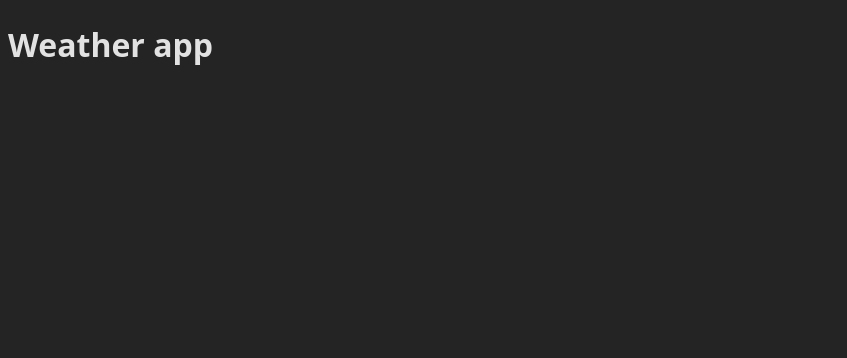
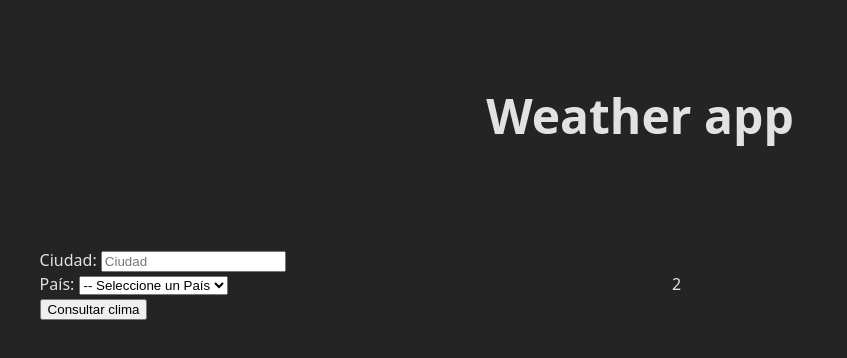
Before and after one commit to StyvenSoft/React-TypeScript-Complete-Guide, a React (Vite) app in the folder weather-react-app/: page / in a window 1280 px wide. Shown: the top 358 px of the page, without its empty margins (0-847 px from the left). Built offline with nearby package versions, Linux system fonts and the light colour scheme.

Commit message:
A climate consultation form was created.

```diff
--- /dev/null
+++ b/weather-react-app/src/App.module.css
@@ -0,0 +1,21 @@
+.title {
+    text-align: center;
+    font-size: 3rem;
+    margin-top: 5rem;
+}
+
+.container {
+    width: 95%;
+    max-width: 100rem;
+    margin: 0 auto;
+}
+
+@media (min-width: 768px) {
+    .container {
+        display: grid;
+        grid-template-columns: repeat(2, 1fr);
+        align-items: center;
+        gap: 4rem;
+        margin-top: 5rem;
+    }
+}
--- a/weather-react-app/src/App.tsx
+++ b/weather-react-app/src/App.tsx
@@ -1,8 +1,16 @@
+import styles from "./App.module.css";
+import Form from "./components/Form/Form";
+
 function App() {
 
   return (
     <>
-      <h1>Weather app</h1>
+      <h1 className={styles.title}>Weather app</h1>
+
+      <div className={styles.container}>
+        <p><Form /></p>
+        <p>2</p>
+      </div>
     </>
   )
 }
--- /dev/null
+++ b/weather-react-app/src/components/Form/Form.module.css
@@ -0,0 +1,4 @@
+form {
+    display: flex;
+    align-items: center;
+}
--- /dev/null
+++ b/weather-react-app/src/components/Form/Form.tsx
@@ -0,0 +1,32 @@
+import { countries } from "../../data/countries";
+
+export default function Form() {
+    return (
+        <form>
+            <div>
+                <label htmlFor="city">Ciudad: </label>
+                <input
+                    type="text"
+                    id="city"
+                    name="city"
+                    placeholder="Ciudad"
+                />
+            </div>
+            <div>
+                <label htmlFor="country">País: </label>
+                <select>
+                    <option value="">-- Seleccione un País</option>
+                    {countries.map(country => (
+                        <option
+                            key={country.code}
+                            value={country.code}
+                        >
+                            {country.name}
+                        </option>
+                    ))}
+                </select>
+            </div>
+            <input type="submit" value='Consultar clima' />
+        </form>
+    )
+}
--- /dev/null
+++ b/weather-react-app/src/data/countries.tsx
@@ -0,0 +1,9 @@
+export const countries = [
+    { code: 'US', name: 'Estados Unidos' },
+    { code: 'MX', name: 'México' },
+    { code: 'AR', name: 'Argentina' },
+    { code: 'CO', name: 'Colombia' },
+    { code: 'CR', name: 'Costa Rica' },
+    { code: 'ES', name: 'España' },
+    { code: 'PE', name: 'Perú' },
+]
```
